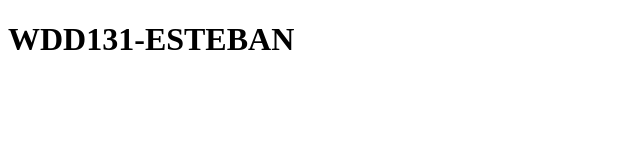
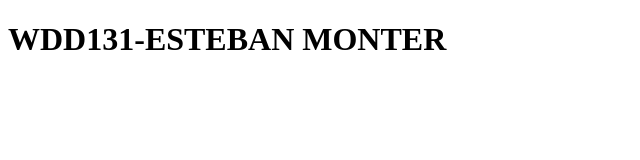
Before and after one commit to estebanmontero/wdd131, a plain HTML site: page index.html in a window 1280 px wide. Shown: the whole page, without its empty margins (0-640 px from the left). Drawn offline with Linux system fonts and the light colour scheme.

Commit message:
initial commit

```diff
--- a/index.html
+++ b/index.html
@@ -6,7 +6,7 @@
     <title>WDD 131</title>
 </head>
 <body>
-    <h1>WDD131-ESTEBAN</h1>
+    <h1>WDD131-ESTEBAN MONTER</h1>
 
 </body>
 </html>
```
